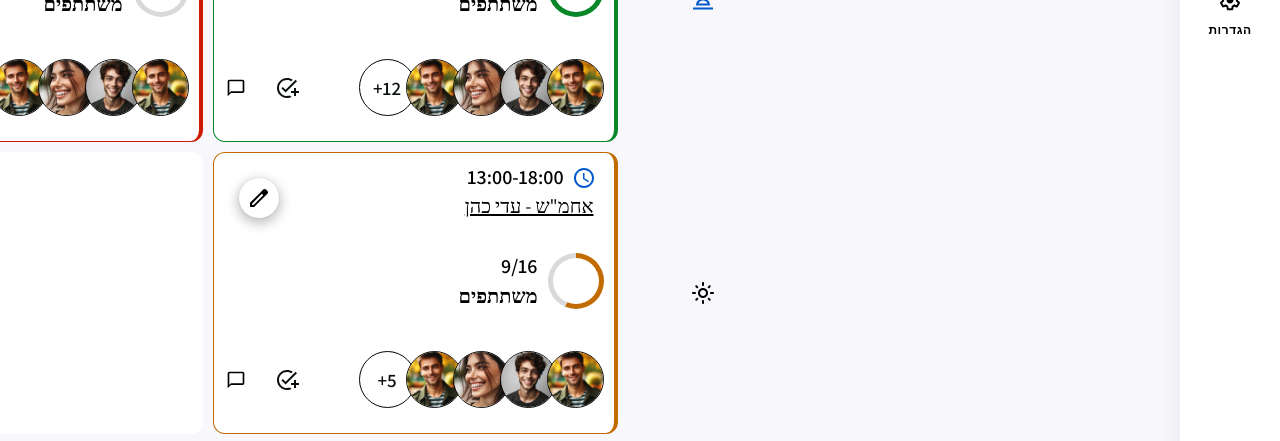
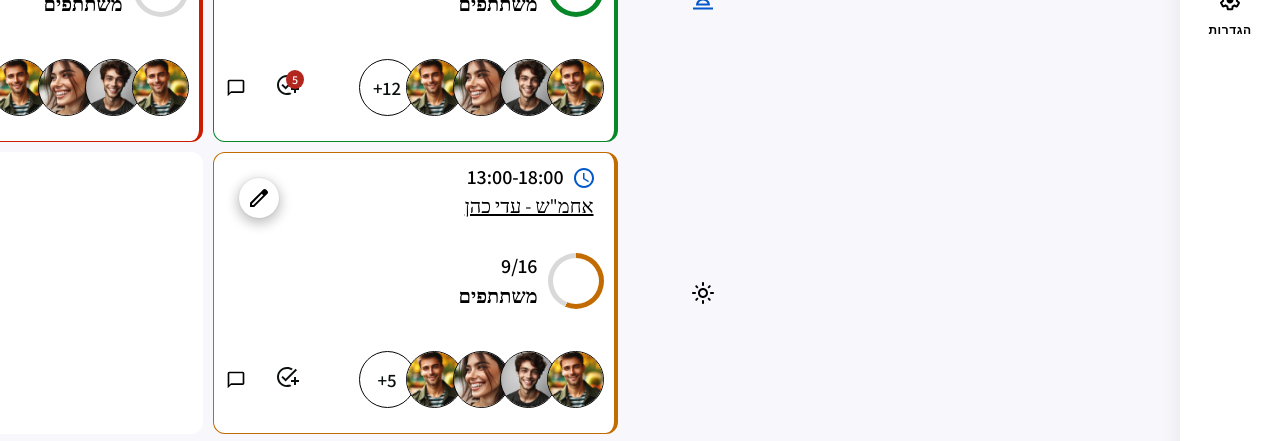
Before and after one commit to ShilatTsfoni/SCE_Final_Client_web, a React (Create React App) app: page / in a window 1280 px wide. Shown: the part 359-800 px from the top of the page. Built offline with nearby package versions, Linux system fonts and the light colour scheme.

Commit message:
added Approval component

```diff
--- a/src/Pages/Shifts.jsx
+++ b/src/Pages/Shifts.jsx
@@ -167,6 +167,7 @@ const Shifts = () => {
                             onEdit={(position) =>
                               openEditShift(shift, type, position)
                             }
+                            approvalRequests={shift.approvalRequests || []} // Pass approval requests
                           />
                         </div>
                       ))
--- /dev/null
+++ b/src/components/Approval.css
@@ -0,0 +1,114 @@
+.approval-modal {
+  position: fixed;
+  top: 50%;
+  left: 50%;
+  transform: translate(-50%, -50%);
+  width: 300px;
+  height: 310px;
+  background-color: #ffffff;
+  border-radius: 12px;
+  box-shadow: 0 4px 6px rgba(0, 0, 0, 0.1);
+  z-index: 1000;
+  padding: 20px;
+  direction: rtl;
+}
+
+.approval-modal-header {
+  display: flex;
+  justify-content: space-between;
+  align-items: center;
+  margin-bottom: 5px;
+  margin-top: -10px;
+  margin-left: 10px;
+  margin-right: 10px;
+}
+
+.approval-modal-header h1 {
+  font-family: "Assistant";
+  font-size: 20px;
+  font-weight: 600;
+  line-height: 16px;
+  letter-spacing: 0.5px;
+  text-align: right;
+}
+
+.approval-close-button {
+  background: none;
+  border: none;
+  cursor: pointer;
+}
+
+.approval-modal-content {
+  display: flex;
+  flex-direction: column;
+  gap: 15px;
+  margin-left: 10px;
+  max-height: 250px; /* Adjust this height as needed */
+  overflow-y: auto; /* Make it scrollable */
+}
+
+.approval-request {
+  display: flex;
+  align-items: center;
+  gap: 10px;
+}
+
+.approval-profile-pic {
+  width: 48px;
+  height: 48px;
+  border-radius: 50%;
+}
+
+.request-info {
+  flex-grow: 1;
+}
+
+.request-name {
+  font-family: "Assistant";
+  font-size: 10px;
+  font-weight: 600;
+  line-height: 16px;
+  text-align: right;
+}
+
+.request-role,
+.request-type {
+  font-family: "Assistant";
+  font-size: 10px;
+  font-weight: 400;
+  line-height: 16px;
+  text-align: right;
+}
+
+.request-actions {
+  display: flex;
+  gap: 5px;
+}
+
+.approve-button,
+.deny-button {
+  padding: 5px 10px;
+  border: none;
+  border-radius: 5px;
+  cursor: pointer;
+  width: 50px;
+  height: 30px;
+  top: 76px;
+  left: 70px;
+  gap: 0px;
+  opacity: 0px;
+  font-family: "Assistant";
+  font-size: 10px;
+  font-weight: 600;
+  line-height: 16px;
+}
+
+.approve-button {
+  background-color: #1355cb;
+  color: #fafcfe;
+}
+
+.deny-button {
+  background-color: #f2f2f7;
+  color: #000000;
+}
--- /dev/null
+++ b/src/components/Approval.jsx
@@ -0,0 +1,42 @@
+import React from "react";
+import { ReactComponent as CloseIcon } from "../assets/close icon.svg";
+import "./Approval.css";
+
+const Approval = ({ onClose, requests, onApprove, onDeny }) => {
+  return (
+    <div className="approval-modal">
+      <div className="approval-modal-header">
+        <h2>אישורים</h2>
+        <button className="approval-close-button" onClick={onClose}>
+          <CloseIcon />
+        </button>
+      </div>
+      <div className="approval-modal-content">
+        {requests.map((request) => (
+          <div key={request.id} className="approval-request">
+            <img
+              src={request.profilePic}
+              alt={request.name}
+              className="approval-profile-pic"
+            />
+            <div className="request-info">
+              <div className="request-name">{request.name}</div>
+              <div className="request-role">{request.role}</div>
+              <div className="request-type">{request.type}</div>
+            </div>
+            <div className="request-actions">
+              <button className="approve-button" onClick={onApprove}>
+                אישור
+              </button>
+              <button className="deny-button" onClick={onDeny}>
+                ביטול
+              </button>
+            </div>
+          </div>
+        ))}
+      </div>
+    </div>
+  );
+};
+
+export default Approval;
--- a/src/components/ShiftCard.css
+++ b/src/components/ShiftCard.css
@@ -210,3 +210,88 @@
   cursor: pointer; /* Makes the cursor a pointer when hovered */
   order: -1; /* Push icons to the left */
 }
+
+.add-task-icon-container {
+  position: relative;
+}
+
+.notification-badge {
+  position: absolute;
+  top: -5px; /* Adjust this value as needed */
+  right: -5px; /* Adjust this value as needed */
+  background-color: #b3261e;
+  color: white;
+  border-radius: 50%;
+  padding: 2px 6px;
+  font-size: 12px;
+  font-weight: bold;
+  display: flex;
+  align-items: center;
+  justify-content: center;
+}
+
+.shift-card-toast {
+  visibility: hidden;
+  min-width: 250px;
+  margin-left: -125px;
+  background-color: #333;
+  color: #fff;
+  text-align: center;
+  border-radius: 2px;
+  padding: 16px;
+  position: fixed;
+  z-index: 1;
+  left: 50%;
+  bottom: 30px;
+  font-size: 17px;
+}
+
+.shift-card-toast.show {
+  visibility: visible;
+  -webkit-animation: fadein 0.5s, fadeout 0.5s 2.5s;
+  animation: fadein 0.5s, fadeout 0.5s 2.5s;
+}
+
+@-webkit-keyframes fadein {
+  from {
+    bottom: 0;
+    opacity: 0;
+  }
+  to {
+    bottom: 30px;
+    opacity: 1;
+  }
+}
+
+@keyframes fadein {
+  from {
+    bottom: 0;
+    opacity: 0;
+  }
+  to {
+    bottom: 30px;
+    opacity: 1;
+  }
+}
+
+@-webkit-keyframes fadeout {
+  from {
+    bottom: 30px;
+    opacity: 1;
+  }
+  to {
+    bottom: 0;
+    opacity: 0;
+  }
+}
+
+@keyframes fadeout {
+  from {
+    bottom: 30px;
+    opacity: 1;
+  }
+  to {
+    bottom: 0;
+    opacity: 0;
+  }
+}
--- a/src/components/ShiftCard.jsx
+++ b/src/components/ShiftCard.jsx
@@ -1,4 +1,5 @@
-import React, { useRef, useEffect } from "react";
+import React, { useRef, useEffect, useState } from "react";
+import Approval from "./Approval";
 import { ReactComponent as EditIcon } from "../assets/edit icon.svg";
 import { ReactComponent as ClockIcon } from "../assets/clock icon.svg";
 import { ReactComponent as MessagesIcon } from "../assets/Messages icon.svg";
@@ -13,8 +14,12 @@ const ShiftCard = ({
   totalParticipants,
   type,
   onEdit,
+  approvalRequests = [],
 }) => {
   const cardRef = useRef(null);
+  const [showApprovalModal, setShowApprovalModal] = useState(false);
+  const [showToast, setShowToast] = useState(false);
+  const [toastMessage, setToastMessage] = useState("");
 
   const getColor = (current, total) => {
     const ratio = current / total;
@@ -37,11 +42,11 @@ const ShiftCard = ({
   // Correctly handle time comparison
   const isPast = currentTime > endTime;
 
-  useEffect(() => {
+  /*   useEffect(() => {
     console.log("Current time:", currentTime);
     console.log("End time:", endTime);
     console.log("Is past:", isPast);
-  }, [currentTime, endTime, isPast]);
+  }, [currentTime, endTime, isPast]); */
 
   const handleEditClick = (e) => {
     const rect = e.currentTarget.getBoundingClientRect();
@@ -50,6 +55,28 @@ const ShiftCard = ({
       left: rect.left + window.scrollX,
     };
     onEdit(position, date, time, title, type);
+  };
+
+  const handleAddTaskClick = () => {
+    if (approvalRequests.length === 0) {
+      setToastMessage("אין בקשות הממתינות לאישור");
+      setShowToast(true);
+      setTimeout(() => setShowToast(false), 3000);
+    } else {
+      setShowApprovalModal(true);
+    }
+  };
+
+  const handleApprove = () => {
+    setToastMessage("הבקשה אושרה בהצלחה");
+    setShowToast(true);
+    setTimeout(() => setShowToast(false), 3000);
+  };
+
+  const handleDeny = () => {
+    setToastMessage("הבקשה נדחתה בהצלחה");
+    setShowToast(true);
+    setTimeout(() => setShowToast(false), 3000);
   };
 
   return (
@@ -91,8 +118,13 @@ const ShiftCard = ({
         </div>
       </div>
       <div className="footer">
+        <div className="add-task-icon-container" onClick={handleAddTaskClick}>
+          <AddTaskIcon className="add-task-icon" />
+          {approvalRequests.length > 0 && (
+            <div className="notification-badge">{approvalRequests.length}</div>
+          )}
+        </div>
         <MessagesIcon className="messages-icon" />
-        <AddTaskIcon className="add-task-icon" />
         <div className="participants">
           {participants.length > 4 && (
             <div className="extra-participants">{`+${
@@ -109,6 +141,17 @@ const ShiftCard = ({
           ))}
         </div>
       </div>
+      {showApprovalModal && (
+        <Approval
+          onClose={() => setShowApprovalModal(false)}
+          requests={approvalRequests}
+          onApprove={handleApprove}
+          onDeny={handleDeny}
+        />
+      )}
+      <div className={`shift-card-toast ${showToast ? "show" : ""}`}>
+        {toastMessage}
+      </div>
     </div>
   );
 };
--- a/src/data/ShiftsData.js
+++ b/src/data/ShiftsData.js
@@ -27,6 +27,43 @@ const shifts = {
         { photo: profile1, name: "Participant 1" },
       ],
       totalParticipants: 16,
+      approvalRequests: [
+        {
+          id: 1,
+          name: "שחר טל",
+          role: "בקשת הצטרפות",
+          type: "משמרת מנהרה",
+          profilePic: profile1,
+        },
+        {
+          id: 2,
+          name: "מאיה אלחנזו",
+          role: "בקשת הצטרפות",
+          type: "למערך",
+          profilePic: profile2,
+        },
+        {
+          id: 3,
+          name: "גיא ארז",
+          role: "בקשת הצטרפות",
+          type: "משמרת דוכן",
+          profilePic: profile3,
+        },
+        {
+          id: 4,
+          name: "שרית מלכה",
+          role: "בקשת הצטרפות",
+          type: "למערך",
+          profilePic: profile1,
+        },
+        {
+          id: 5,
+          name: "גיא מלכה",
+          role: "בקשת הצטרפות",
+          type: "משמרת דוכן",
+          profilePic: profile1,
+        },
+      ],
     },
     {
       date: "יום שני, 8 ביולי",
@@ -91,6 +128,22 @@ const shifts = {
         { photo: profile3, name: "Participant 3" },
       ],
       totalParticipants: 16,
+      approvalRequests: [
+        {
+          id: 1,
+          name: "שחר טל",
+          role: "בקשת הצטרפות",
+          type: "משמרת מנהרה",
+          profilePic: profile1,
+        },
+        {
+          id: 2,
+          name: "מאיה אלחנזו",
+          role: "בקשת הצטרפות",
+          type: "למערך",
+          profilePic: profile2,
+        },
+      ],
     },
     {
       date: "יום שני, 8 ביולי",
@@ -121,6 +174,36 @@ const shifts = {
         { photo: profile3, name: "Participant 3" },
       ],
       totalParticipants: 16,
+      approvalRequests: [
+        {
+          id: 1,
+          name: "שחר טל",
+          role: "בקשת הצטרפות",
+          type: "משמרת מנהרה",
+          profilePic: profile1,
+        },
+        {
+          id: 2,
+          name: "מאיה אלחנזו",
+          role: "בקשת הצטרפות",
+          type: "למערך",
+          profilePic: profile2,
+        },
+        {
+          id: 3,
+          name: "גיא ארז",
+          role: "בקשת הצטרפות",
+          type: "משמרת דוכן",
+          profilePic: profile3,
+        },
+        {
+          id: 4,
+          name: "שרית מלכה",
+          role: "בקשת הצטרפות",
+          type: "למערך",
+          profilePic: profile1,
+        },
+      ],
     },
   ],
   /*  סוג4: [
```
